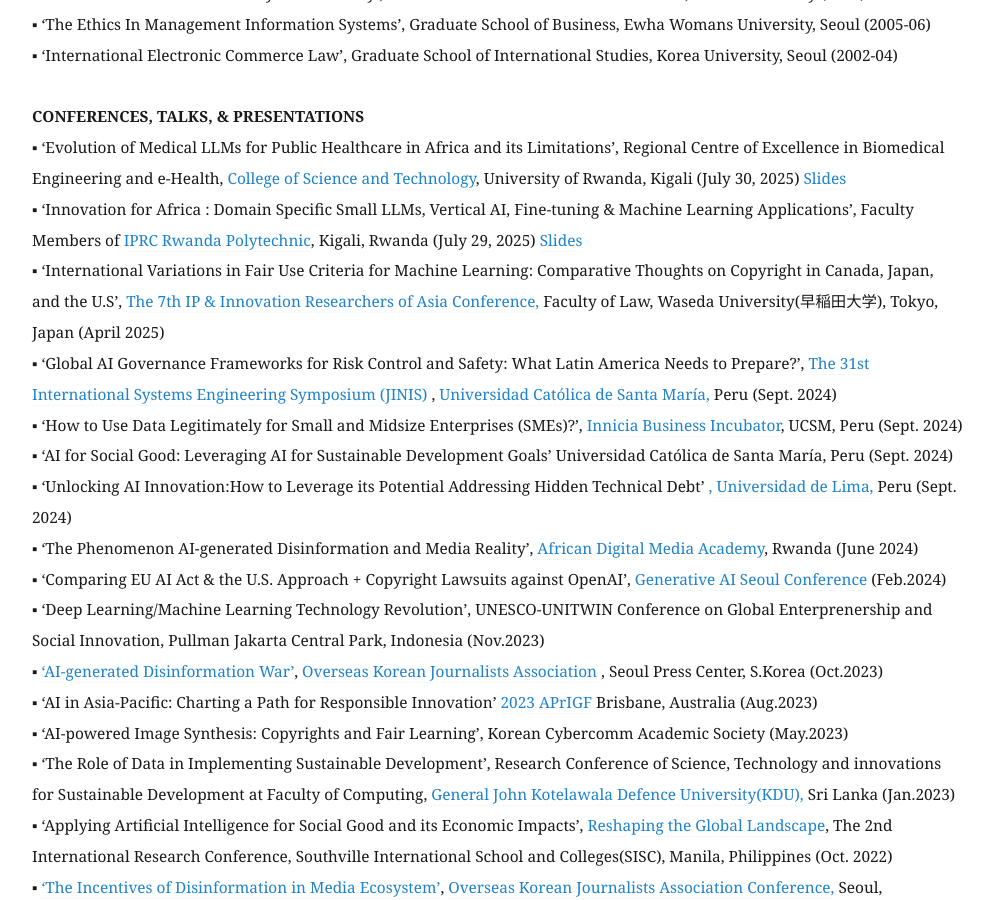
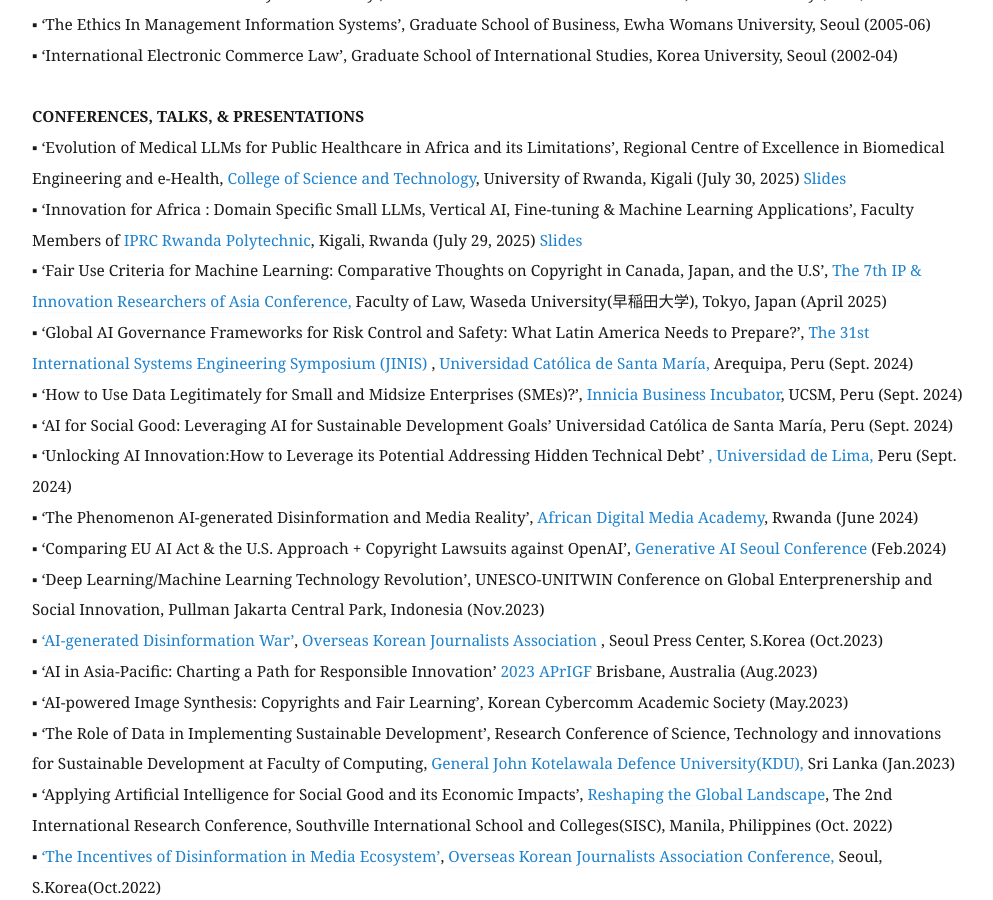
Before and after one commit to eunchangchoi/eunchangchoi.github.io, a Jekyll site: the page built from index.md, in a window 1280 px wide and 900 px high, scrolled down 5385 px. Shown: the whole window, without its empty margins (68-1061 px from the left). Built offline with Jekyll 4.4.1, drawn with Linux system fonts in a browser that asks for light colours.

Commit message:
Update index.md

```diff
--- a/index.md
+++ b/index.md
@@ -106,8 +106,8 @@
  <strong> CONFERENCES, TALKS, & PRESENTATIONS </strong> <br>
 ▪ ‘Evolution of Medical LLMs for Public Healthcare in Africa and its Limitations’, Regional Centre of Excellence in Biomedical Engineering and e-Health,<a href="https://cst.ur.ac.rw/">  College of Science and Technology</a>, University of Rwanda, Kigali (July 30, 2025) <a href="https://github.com/eunchangchoi/eunchangchoi.github.io/blob/master/Evolution%20of%20Medical%20LLMs%20for%20Public%20Healthcare%20in%20Africa%20and%20its%20Limitations%20CBEB%20Univ%20of%20Rwanda%20(July%202025%20Choi).pdf"> Slides</a> <br>
 ▪ ‘Innovation for Africa : Domain Specific Small LLMs, Vertical AI, Fine-tuning & Machine Learning Applications’, Faculty Members of  <a href="https://www.iprckigali.rp.ac.rw/"> IPRC Rwanda Polytechnic</a>, Kigali, Rwanda (July 29, 2025) <a href="https://github.com/eunchangchoi/eunchangchoi.github.io/blob/master/Domain%20Specific%20Vertical%20Small%20LLMs%2C%20Fine-tuning%20%26%20ML%20Applications%20(IPRC%20Rwanda%20Polytechnic%202025%20July)Choi%20git.pdf"> Slides</a> <br>
-▪ ‘International Variations in Fair Use Criteria for Machine Learning: Comparative Thoughts on Copyright in Canada, Japan, and the U.S’, <a href="https://ipresearchersasia.org/annual-conference"> The 7th IP & Innovation Researchers of Asia Conference,</a> Faculty of Law, Waseda University(早稲田大学), Tokyo, Japan (April 2025)<br>
-▪ ‘Global AI Governance Frameworks for Risk Control and Safety: What Latin America Needs to Prepare?’, <a href="https://www2.ucsm.edu.pe/JINIS2024/"> The 31st International Systems Engineering Symposium (JINIS) </a>, <a href="https://www.ucsm.edu.pe/"> Universidad Católica de Santa María,</a> Peru (Sept. 2024) <br>
+▪ ‘Fair Use Criteria for Machine Learning: Comparative Thoughts on Copyright in Canada, Japan, and the U.S’, <a href="https://ipresearchersasia.org/annual-conference"> The 7th IP & Innovation Researchers of Asia Conference,</a> Faculty of Law, Waseda University(早稲田大学), Tokyo, Japan (April 2025)<br>
+▪ ‘Global AI Governance Frameworks for Risk Control and Safety: What Latin America Needs to Prepare?’, <a href="https://www2.ucsm.edu.pe/JINIS2024/"> The 31st International Systems Engineering Symposium (JINIS) </a>, <a href="https://www.ucsm.edu.pe/"> Universidad Católica de Santa María,</a> Arequipa, Peru (Sept. 2024) <br>
 ▪ ‘How to Use Data Legitimately for Small and Midsize Enterprises (SMEs)?’, <a href="https://investigacion.ucsm.edu.pe/en/innicia-vri/"> Innicia Business Incubator</a>, UCSM, Peru (Sept. 2024) <br>
 ▪ ‘AI for Social Good: Leveraging AI for Sustainable Development Goals’ Universidad Católica de Santa María, Peru (Sept. 2024) <br>
 ▪ ‘Unlocking AI Innovation:How to Leverage its Potential Addressing Hidden Technical Debt’ <a href="https://www.ulima.edu.pe/">, Universidad de Lima,</a> Peru (Sept. 2024) <br>
```
